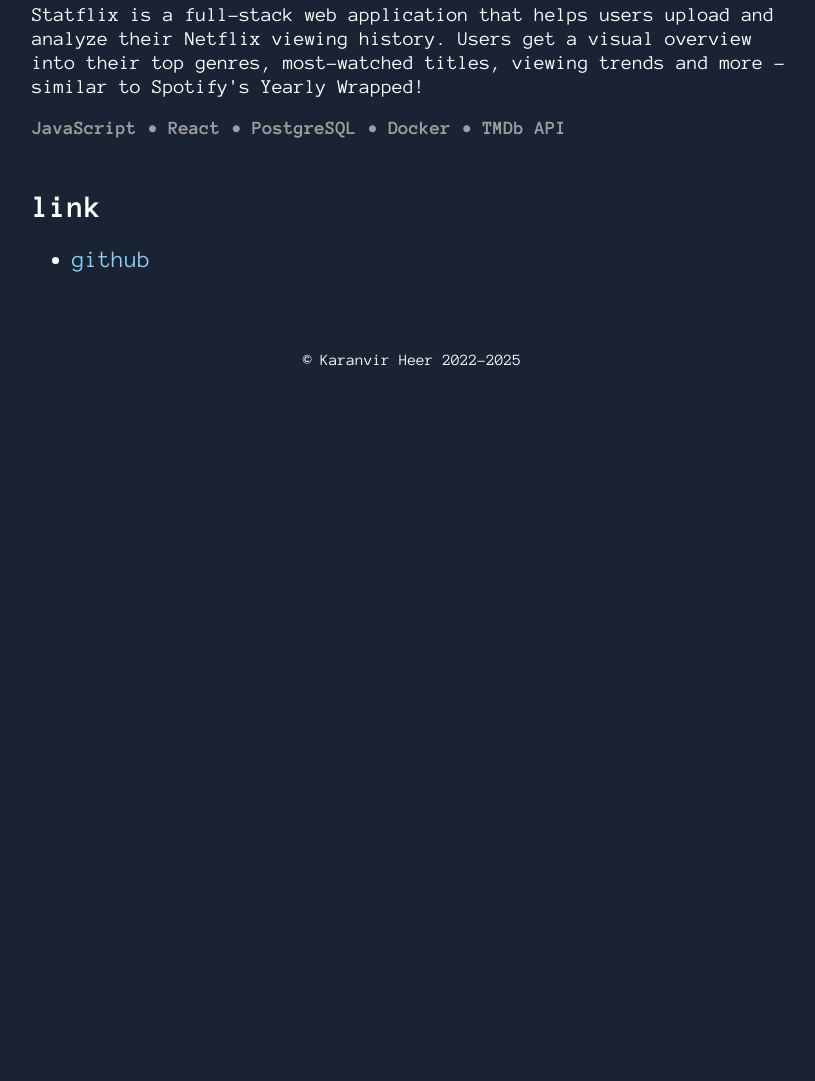
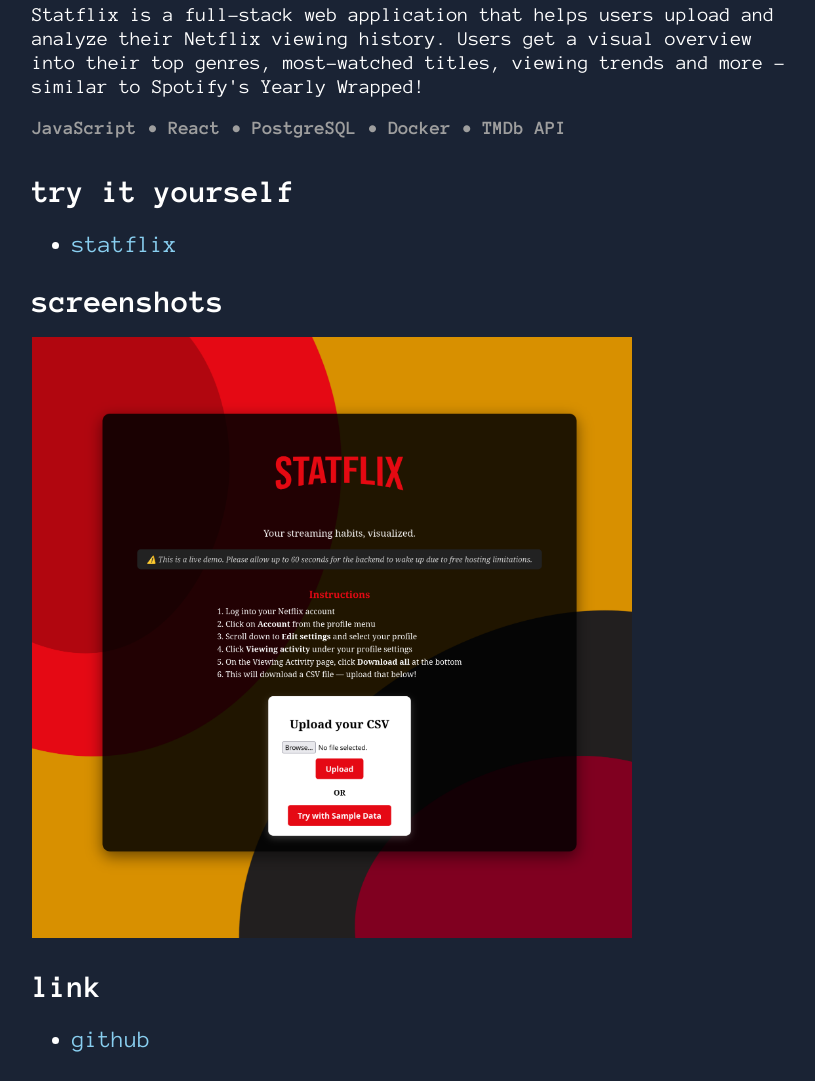
Before and after one commit to s12sharma/personal-website, a plain HTML site: page projects/statflix/statflix.html in a window 1280 px wide. Shown: the part 499-1580 px from the top of the page, without its empty margins (228-1043 px from the left). Before the commit the page ends 911 px from the top, so only its background shows below. Drawn offline with nearby package versions, Linux system fonts and the light colour scheme; no server answers.

Commit message:
Added statflix links and screenshot. Moved macos-mojave-theme assets.

```diff
--- a/projects/statflix/statflix.html
+++ b/projects/statflix/statflix.html
@@ -51,8 +51,6 @@
           document.querySelector(".navbar-container").innerHTML = data;
         });
     </script>
-
-
 
     <title>Karanvir Heer</title>
   </head>
@@ -135,20 +133,32 @@
                   </p>
                 </div>
 
-                <!-- <div class="row" style="padding-top: var(--big-text-padding)"></div> -->
-                <!-- <div class="row"> -->
-                <!--     <h2 class="bold">try it yourself</h2> -->
-                <!-- </div> -->
-                <!---->
-                <!-- <div class="row" style="padding-top: var(--inner-text-padding)"></div> -->
-                <!---->
-                <!-- <div class="row"> -->
-                <!--     <video class="responsive-video" controls> -->
-                <!--         <source src="/assets/projects/student_marketplace/student_marketplace_demo.mp4" type="video/mp4" /> -->
-                <!--         Your browser does not support the video tag. -->
-                <!--     </video> -->
-                <!-- </div> -->
+               <div class="row" style="padding-top: var(--inner-text-padding)"></div>
+                <div class="row">
+                    <h2 class="bold">try it yourself</h2>
+                </div>
+                <div class="row" style="padding-top: var(--inner-text-padding)"></div>
 
+                <div class="row">
+                  <ul class="links-list">
+                    <li>
+                        <a href="https://statflix-lake.vercel.app/" target="_blank"
+                            class="link">statflix</a>
+                    </li>
+                  </ul>
+                </div>
+
+                <div class="row">
+                    <h2 class="bold">screenshots</h2>
+                </div>
+
+                <div class="row" style="padding-top: var(--inner-text-padding)"></div>
+
+                <div class="row">
+                    <a href="https://statflix-lake.vercel.app/"></a>
+                    <img class="responsive-video" src="/assets/projects/statflix/statflix.png" alt="Logo">
+                    </a>
+                </div>
 
                 <div class="row" style="padding-top: var(--big-text-padding)"></div>
 
@@ -157,6 +167,7 @@
                 </div>
 
                 <div class="row" style="padding-top: var(--inner-text-padding)"></div>
+
                 <!-- Bullet Points for Links -->
                 <div class="row">
                     <ul class="links-list">
```
Also changed, not shown: projects/macos-mojave-themes/macos-mojave-themes.html (+2 -2 lines), assets/projects/statflix/statflix.png (added), 4 other files.
